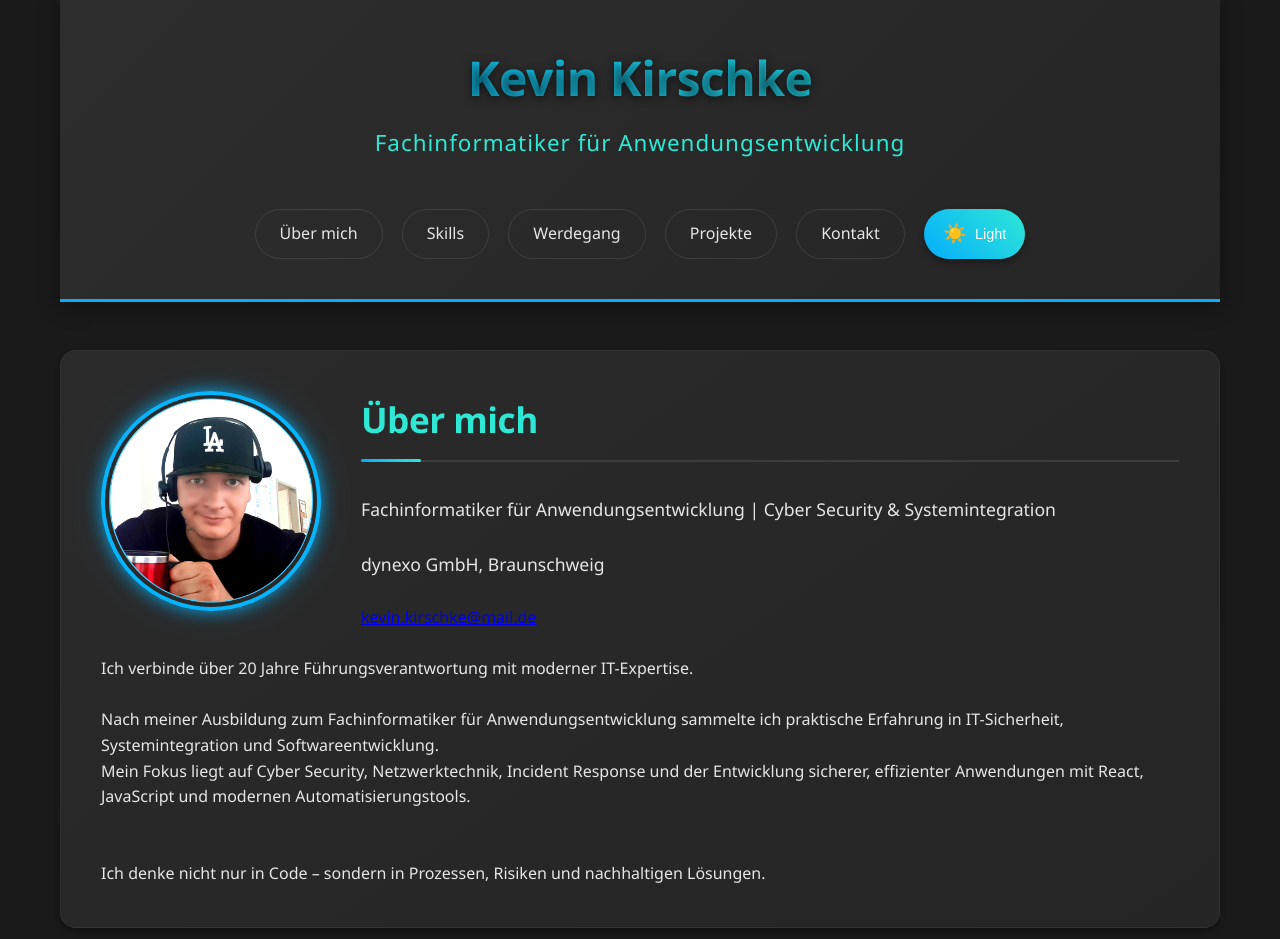
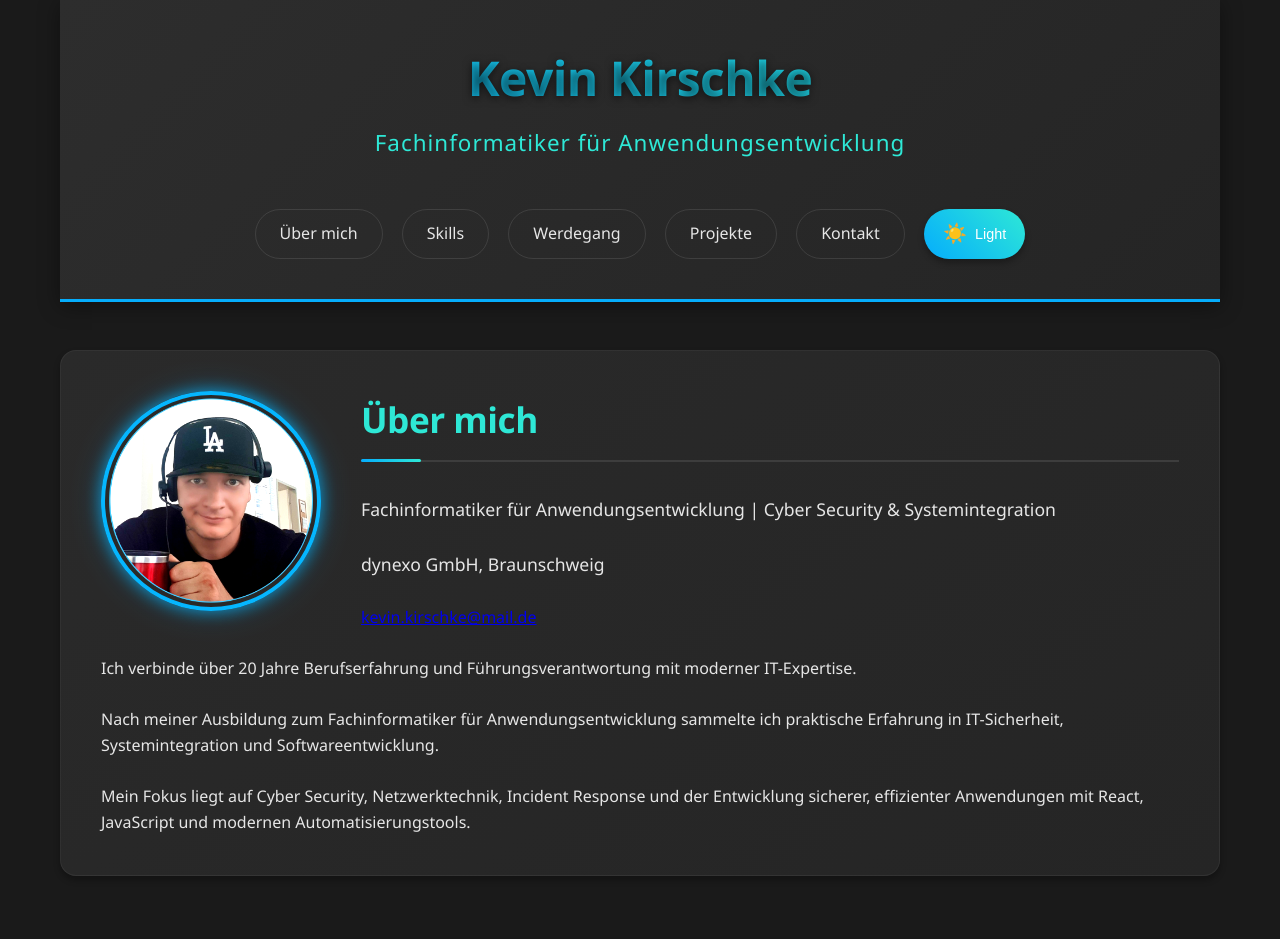
Before and after one commit to KevinKirschke/Portfolio, a React (Vite) app: page / in a window 1280 px wide. Shown: the top 939 px of the page. Built offline with nearby package versions, Linux system fonts and the light colour scheme.

Commit message:
Fix Portfolio

```diff
--- a/src/App.jsx
+++ b/src/App.jsx
@@ -175,22 +175,16 @@ const App = () => {
           <div className="profile-bio">
             <br/>
             <p>
-                Ich verbinde über 20 Jahre Führungsverantwortung mit moderner IT-Expertise.  <br/> <br/>
+                Ich verbinde über 20 Jahre Berufserfahrung und Führungsverantwortung mit moderner IT-Expertise.  <br/> <br/>
                 Nach meiner Ausbildung zum Fachinformatiker für Anwendungsentwicklung
                 sammelte ich praktische Erfahrung in IT-Sicherheit, Systemintegration
                 und Softwareentwicklung.
               </p>
-
+            <br/>
               <p>
                 Mein Fokus liegt auf Cyber Security, Netzwerktechnik, Incident Response
                 und der Entwicklung sicherer, effizienter Anwendungen mit React, JavaScript
                 und modernen Automatisierungstools.
-              </p>
-
- <br/> <br/>
-              <p>
-                Ich denke nicht nur in Code – sondern in Prozessen, Risiken und
-                nachhaltigen Lösungen.
               </p>
           </div>
         </section>
--- a/src/CarouselItems.jsx
+++ b/src/CarouselItems.jsx
@@ -16,11 +16,9 @@ export const carouselItems = [
         und Verantwortung zu übernehmen, wenn es darauf ankommt.
       </p>
 
-      <br/>
-
       <p>
         Doch meine Faszination für die IT war immer da. Schon früh
-        experimentierte ich mit HTML und ersten Webseiten.   <br/>   <br/>
+        experimentierte ich mit HTML und ersten Webseiten.    <br/>
 
         Nach einem gesundheitlichen Einschnitt entschied ich mich bewusst,
         meiner ursprünglichen Leidenschaft zu folgen – und absolvierte
@@ -40,8 +38,6 @@ export const carouselItems = [
         Cloud-Security. Risiken erkenne ich nicht nur – ich bewerte sie
         strategisch und sichere sie technisch ab.
       </p>
-
-   <br/>
 
       <p>
         Besonders begeistert mich die Dynamik der Cyber Security.
@@ -64,8 +60,6 @@ export const carouselItems = [
         Denn guter Code allein reicht nicht aus. Er muss verstanden,
         strategisch eingebettet und sinnvoll eingesetzt werden.
       </p>
-
-  <br/>
 
       <p>
         Meine Stärke liegt in der Kombination aus Verantwortung,
```
